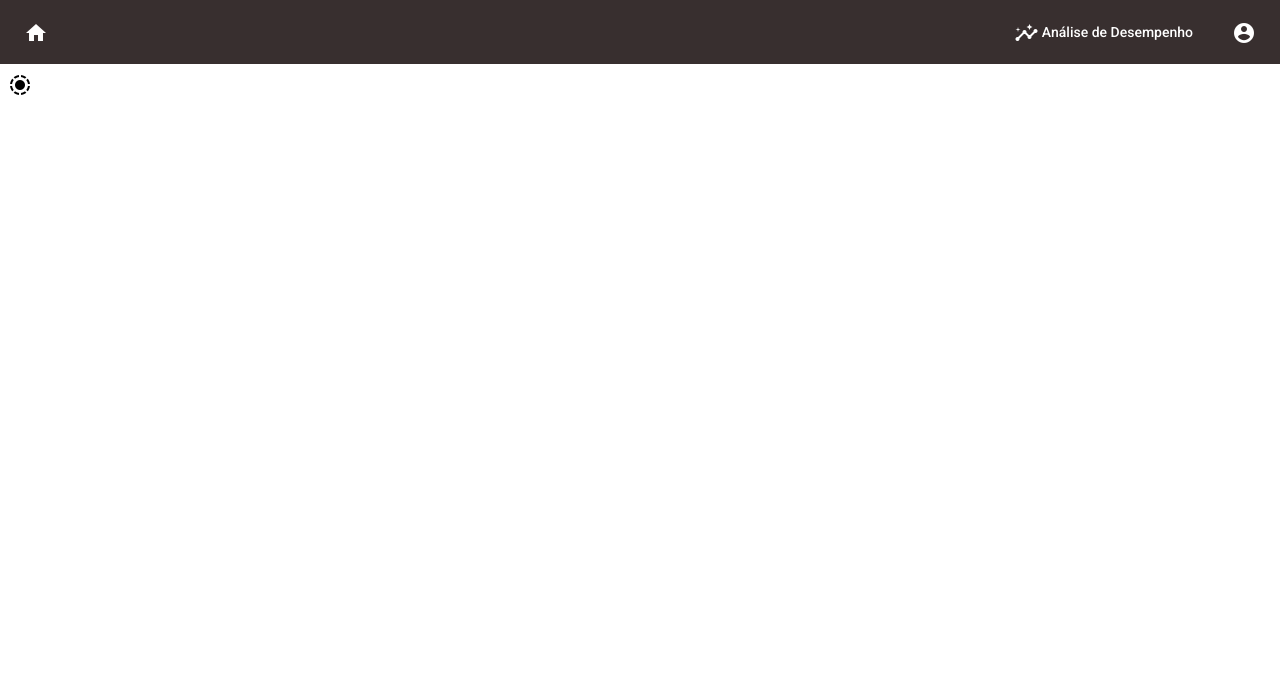
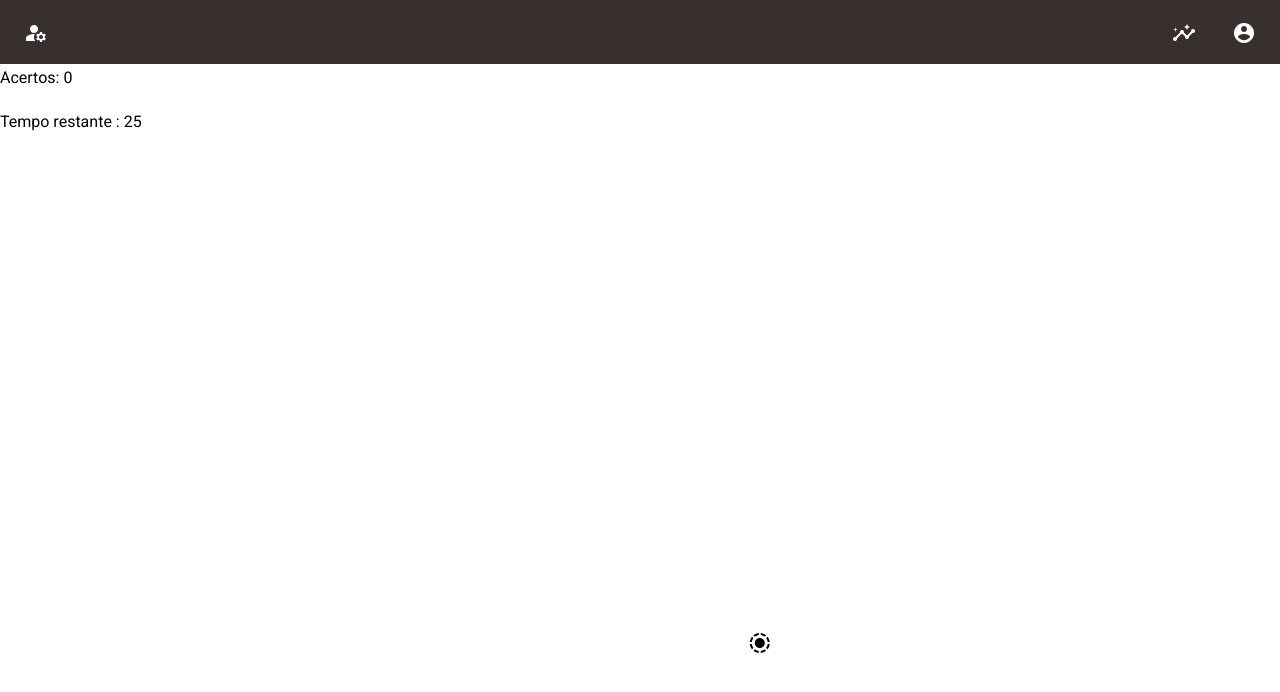
Before and after one commit to devGNS/TMG---Teste-de-Mira-para-Gamers, an Angular app: page / in a window 1280 px wide. Shown: the top 692 px of the page. Built offline with nearby package versions, Linux system fonts and the light colour scheme.

Commit message:
feat criacao de um botao que aparece na tela randomicamente, ao ser clicado conta os acertos

```diff
--- a/src/app/pages/game/game.component.html
+++ b/src/app/pages/game/game.component.html
@@ -1,5 +1,9 @@
 <div class="div_container">
-<button mat-icon-button  >
-  <mat-icon>noise_aware</mat-icon>
-</button>
+  <h3>Acertos: {{qtdeAcertos}}</h3>
+  <h3>Tempo restante : {{tempoRestante}}</h3>
+  <div >
+    <button (click)="clickBotao()" mat-icon-button [ngStyle]="{'margin-left': marginLeft + '%','margin-top': marginTop + 'px'}" >
+      <mat-icon>noise_aware</mat-icon>
+    </button>
+  </div>
 </div>
--- a/src/app/pages/game/game.component.scss
+++ b/src/app/pages/game/game.component.scss
@@ -1,9 +1,7 @@
-.button {
-margin-top: 30px;
-margin-left: 50px;
-}
+
 
 .div_container{
   width: 100%;
-  height: 500px;
+  margin-top: 0;
+  height: 50vh;
 }
--- a/src/app/pages/game/game.component.ts
+++ b/src/app/pages/game/game.component.ts
@@ -4,37 +4,127 @@ import { Component, OnInit } from '@angular/core';
   selector: 'app-game',
   templateUrl: './game.component.html',
   styleUrls: ['./game.component.scss'],
-})
-export class GameComponent implements OnInit {
+})export class GameComponent implements OnInit {
+
   marginTop: number = 0;
   marginLeft: number = 0;
-  tempo : number = 1000;
-  contador: number = 10;
+  margins:string='';
+  tempo : number = 800;
+  contador: number = 0;
+  tempoRestante: number = 30;
+  marginLeftVet: number[] = [];
+  marginTopVet: number[] = [];
+  posicaoAtual: number = 0;
+  qtdeAcertos:number = 0;
 
-  ngStyle : string =`{ 'margin-top': ${this.marginTop} + '%', 'margin-left':  ${this.marginLeft} + '%'}`
   constructor() {}
 
   ngOnInit(): void {
+    this.preencheVetor();
+    this.temporizadorTempoTotal();
+    this.temporizador(this.posicaoAtual, this.tempo);
+  }
+
+  preencheVetor(){
+    console.log('teste');
+
+    for(let i = 0 ; i<200 ; i++){
+      this.marginLeftVet.push( Math.random() * 100);
+      this.marginTopVet.push(Math.random() * 500);
+      i++;
+      console.log(i);
+    }
+  }
+
+  clickBotao(){
+    this.qtdeAcertos++;
     this.mudaPosicao();
   }
 
-  async mudaPosicao() {
-      await this.temporizador(1000).then(() => {
-        this.marginLeft = Math.random() * 100;
-        this.marginTop = Math.random() * 100;
-        this.contador = this.contador - 1
-        console.log(this.contador);
-        if(this.contador >0){
-          this.mudaPosicao();
-        }
-      });
-
+   mudaPosicao() {
+      this.posicaoAtual++;
+      this.marginLeft = this.marginLeftVet[this.posicaoAtual];
+      this.marginTop = this.marginTopVet[this.posicaoAtual];
+      this.temporizador(this.posicaoAtual, this.tempo);
   }
 
-  async temporizador(tempo: number) {
-   await setTimeout(() => {
-    console.log("teste");
-
+   temporizador(posicaoRecebida: number, tempo: number) {
+    setTimeout(() => {
+    if((this.posicaoAtual == posicaoRecebida) && this.tempoRestante>0){
+      this.mudaPosicao();
+    }
     }, tempo)
   }
+
+  temporizadorTempoTotal(){
+    setTimeout(()=> {
+      if(this.tempoRestante > 0){
+        this.tempoRestante--;
+        this.temporizadorTempoTotal();
+      }
+    }, 1000)
+  }
+
+
 }
+
+
+
+
+
+
+
+
+
+
+
+
+
+
+
+
+
+
+
+
+
+
+
+
+
+
+
+// export class GameComponent implements OnInit {
+//   marginTop: number = 0;
+//   marginLeft: number = 0;
+//   tempo : number = 1000;
+//   contador: number = 10;
+
+//   ngStyle : string =`{ 'margin-top': ${this.marginTop} + '%', 'margin-left':  ${this.marginLeft} + '%'}`
+//   constructor() {}
+
+//   ngOnInit(): void {
+//     this.mudaPosicao();
+//   }
+
+//    mudaPosicao() {
+//        this.temporizador(1000)
+//         this.marginLeft = Math.random() * 100;
+//         this.marginTop = Math.random() * 100;
+//         this.contador = this.contador - 1
+//         console.log(this.contador);
+
+
+
+//   }
+
+//    temporizador(tempo: number) {
+//     setTimeout(() => {
+//     if(this.contador >0){
+//       this.mudaPosicao();
+//     }
+
+
+//     }, tempo)
+//   }
+// }
--- a/src/app/pages/header/header/header.component.html
+++ b/src/app/pages/header/header/header.component.html
@@ -1,23 +1,19 @@
-
 <mat-toolbar class="toolbar">
-    <div fxLayout="row" fxLayoutAlign="space-between center" fxFlex="80">
   <button mat-icon-button aria-label="Example icon button with a home icon">
-        <mat-icon>home</mat-icon>
-      </button>
-    </div>
-    <div fxLayout="row" fxLayoutAlign="space-between center" fxFlex="20">
-
-        <button  mat-icon-button>
-          <mat-icon>insights</mat-icon>
-          Análise de Desempenho
+    <mat-icon>manage_accounts</mat-icon>
   </button>
 
+  <span class="spacer1"></span>
+
+  <button mat-icon-button>
+    <mat-icon>insights</mat-icon>
+  </button>
+
+  <span class="spacer2"></span>
 
   <button mat-icon-button [matMenuTriggerFor]="profileMenu">
     <mat-icon>account_circle</mat-icon>
   </button>
-
-    </div>
   <mat-menu #profileMenu="matMenu">
     <button mat-menu-item>
       <mat-icon>login</mat-icon>
--- a/src/app/pages/header/header/header.component.scss
+++ b/src/app/pages/header/header/header.component.scss
@@ -7,7 +7,19 @@
   .toolbar{
       background-color: rgb(56, 47, 47);
       color: white;
-      //display: flex;
-     // justify-content: space-between;
-      //align-items: center;
+      position: sticky;
+      z-index: 999;
+      top: 0;
+
   }
+
+  .spacer1{
+    flex: 20 1 auto;
+  }
+
+  .spacer2{
+    margin-right: 20px;
+  }
+  button{
+    cursor: pointer;
+  }
```
Lines whose indentation alone changed are shown as unchanged.
